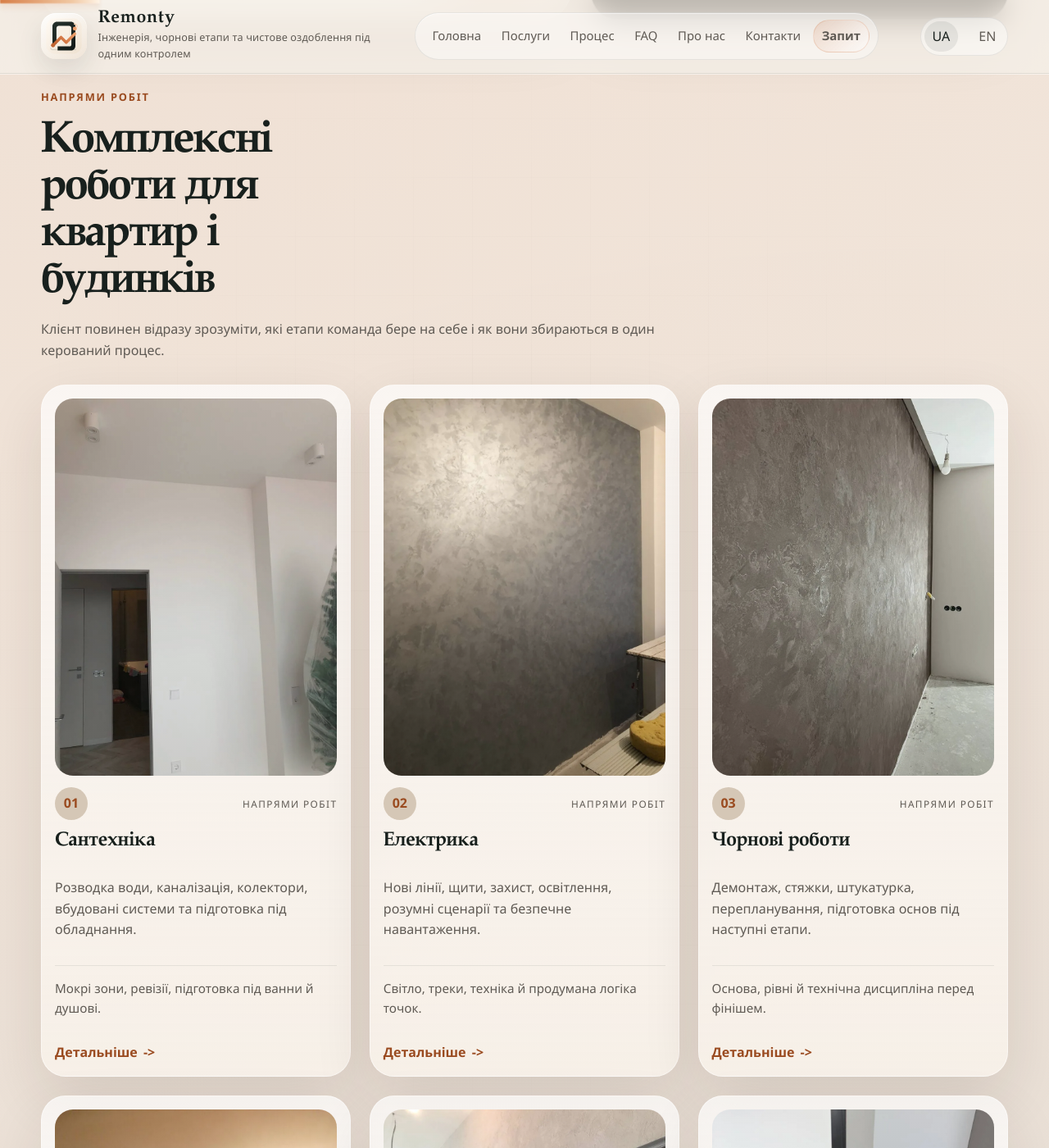
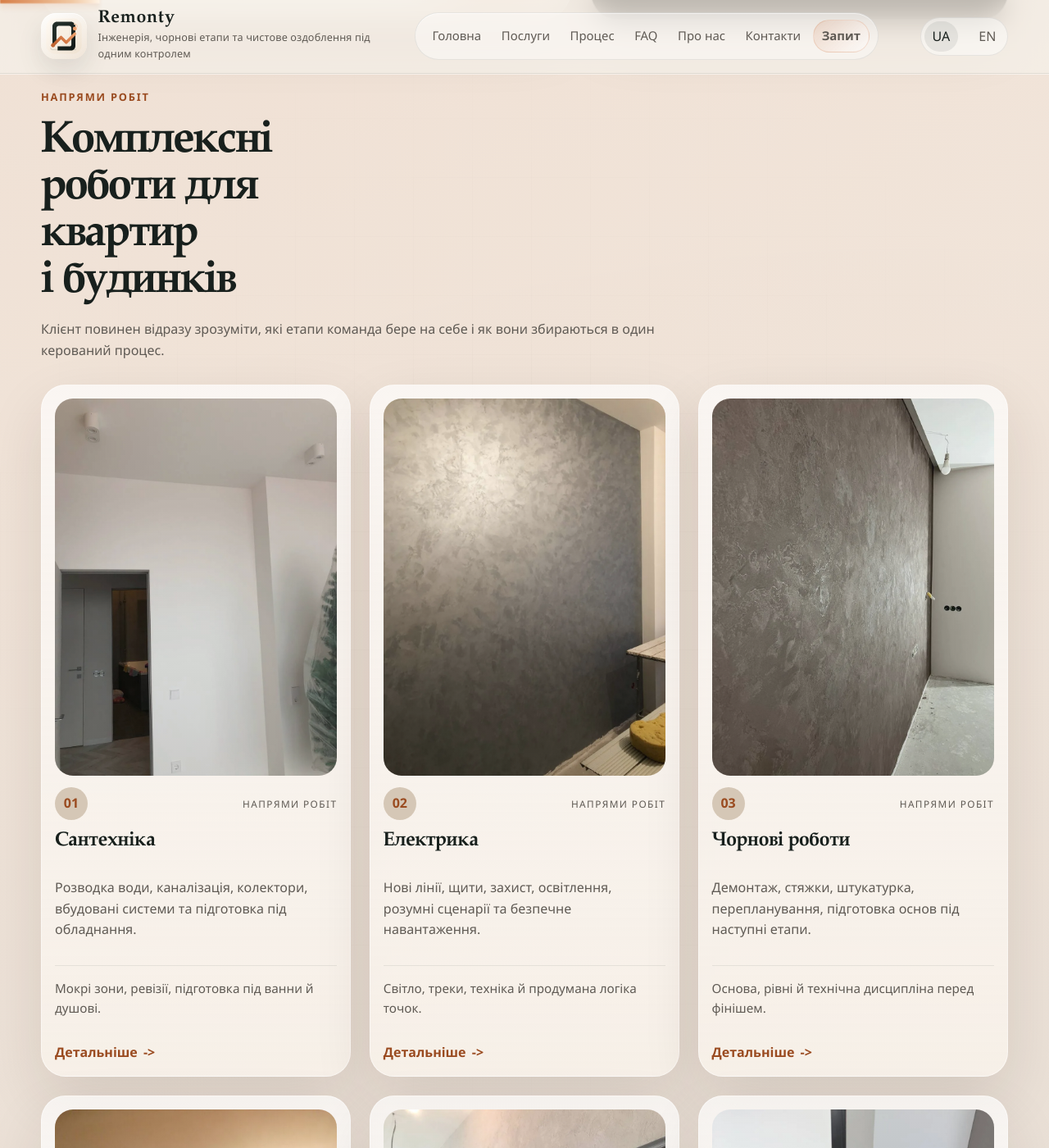
Before and after one commit to build-renovations/build-renovations.github.io, a Jekyll site: the page built from index.md, in a window 1280 px wide and 1400 px high, scrolled down 1132 px. Shown: the whole window at 82% size. Built offline with Jekyll 4.4.1, drawn with Linux system fonts in a browser that asks for light colours.

Commit message:
fix: tighten mobile hero layout

```diff
--- a/assets/css/site.css
+++ b/assets/css/site.css
@@ -246,11 +246,13 @@ h3 {
 h1 {
   font-size: clamp(2.8rem, 7vw, 5.4rem);
   max-width: 11ch;
+  text-wrap: balance;
 }
 
 h2 {
   font-size: clamp(2rem, 5vw, 3.4rem);
   max-width: 14ch;
+  text-wrap: balance;
 }
 
 h3 {
@@ -1774,7 +1776,8 @@ body {
   }
 
   h1 {
-    font-size: clamp(2.4rem, 12vw, 3.2rem);
+    font-size: clamp(2.1rem, 10.5vw, 2.95rem);
+    line-height: 1;
   }
 
   .hero__stats,
@@ -1803,6 +1806,10 @@ body {
     width: 100%;
   }
 
+  .hero__copy::after {
+    display: none;
+  }
+
   .hero__shot--primary,
   .hero__shot--secondary,
   .hero__shot--accent,
```
